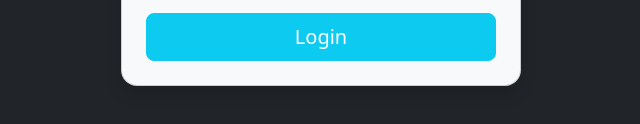
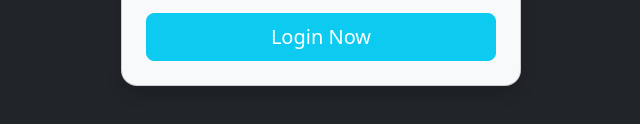
Before and after one commit to Uday-Faldu/js-task, a plain HTML site: page index.html in a window 1280 px wide. Shown: the part 478-602 px from the top of the page, 319-959 px from the left. Drawn offline with nearby package versions, Linux system fonts and the light colour scheme.

```diff
--- a/index.html
+++ b/index.html
@@ -43,7 +43,7 @@
 
           <div class="d-grid">
             <button type="submit" class="btn btn-info btn-lg text-white">
-              Login
+              Login Now
             </button>
           </div>
         </form>
```
